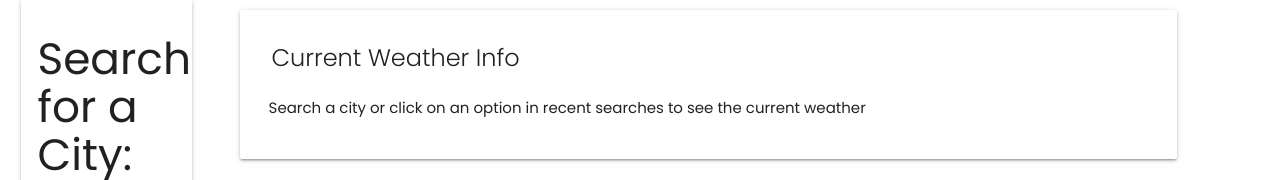
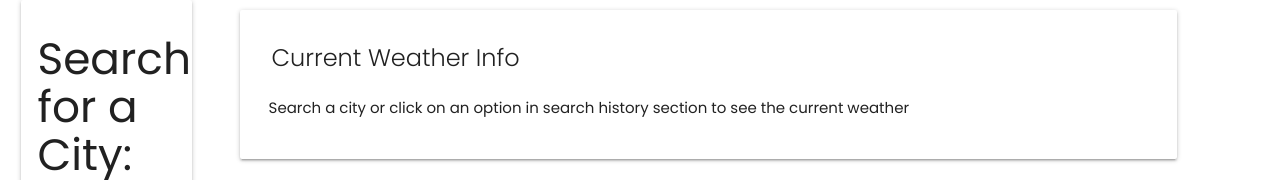
Before and after one commit to sydneyw-cyber/06-weatherDashboard, a plain HTML site: page Develop/index.html in a window 1280 px wide. Shown: the part 146-326 px from the top of the page. Drawn offline with nearby package versions, Linux system fonts and the light colour scheme.

Commit message:
starting readme

```diff
--- a/Develop/index.html
+++ b/Develop/index.html
@@ -37,7 +37,7 @@
                 <div class="row weatherInfo card" id="weatherInfo">
                             <div class="card-content">
                                 <span class="card-title">Current Weather Info</span>
-                                <p>Search a city or click on an option in recent searches to see the current weather</p>
+                                <p>Search a city or click on an option in search history section to see the current weather</p>
                         </div>
                 </div>
                 <div class="row forecast" id="forecast">
```
Also changed, not shown: 1 other file.
